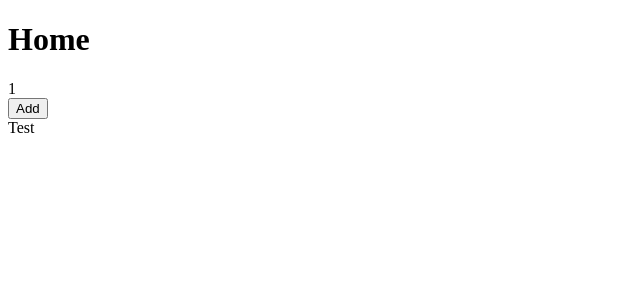
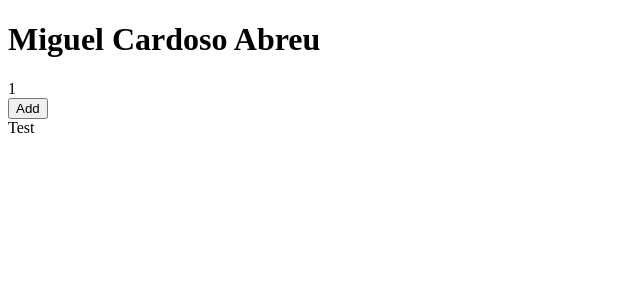
Before and after one commit to mcardosoabreu/Portfolio, a Next.js app: page / in a window 1280 px wide. Shown: the top 300 px of the page, without its empty margins (0-640 px from the left). Built offline with nearby package versions, Linux system fonts and the light colour scheme.

Commit message:
Test new Deploys

```diff
--- a/pages/index.js
+++ b/pages/index.js
@@ -3,7 +3,7 @@ import { useState } from "react"
 function Home() {
     return (
         <div>
-            <h1>Home</h1>
+            <h1>Miguel Cardoso Abreu</h1>
             <Counter />
             <div>Test</div>
         </div>
```
